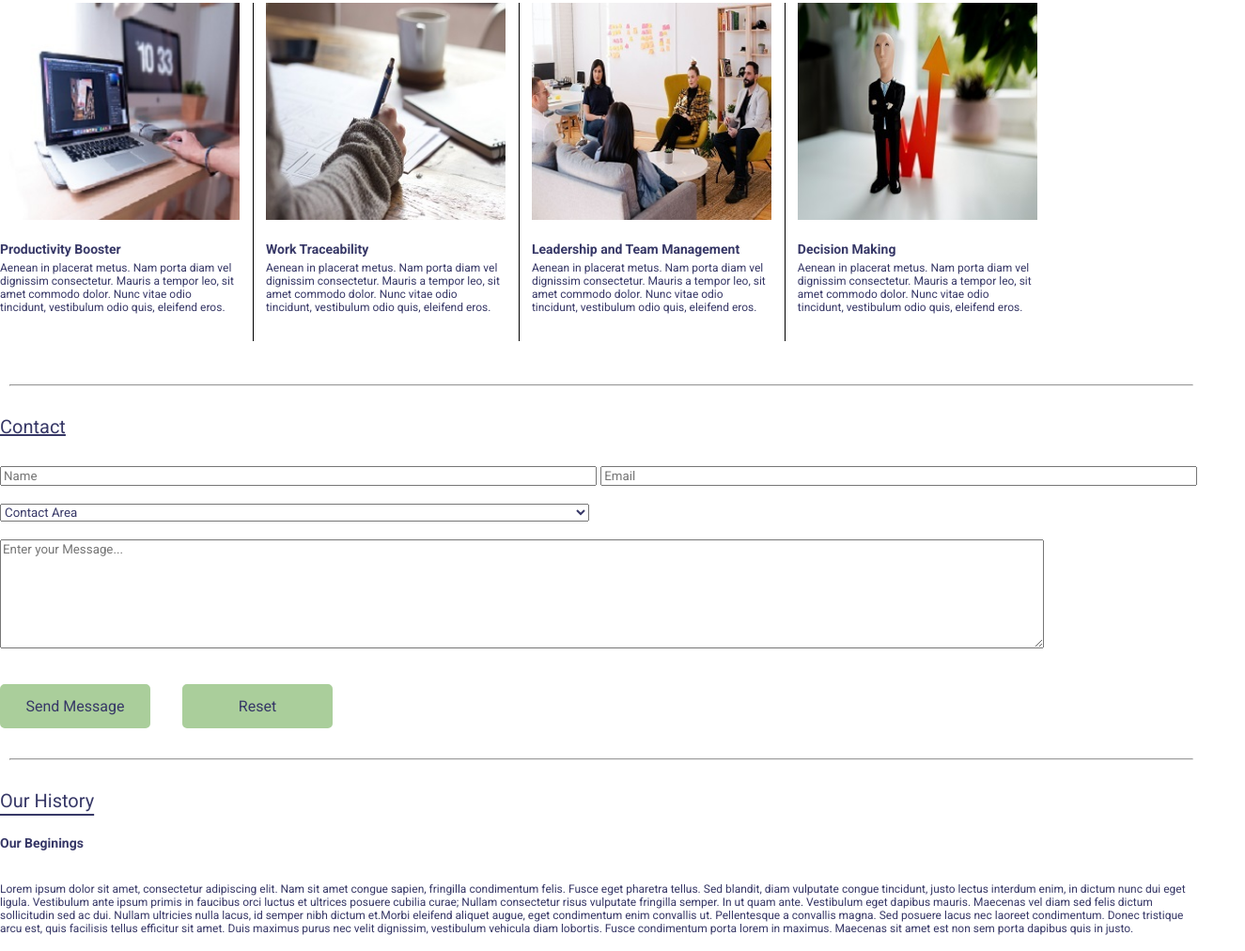
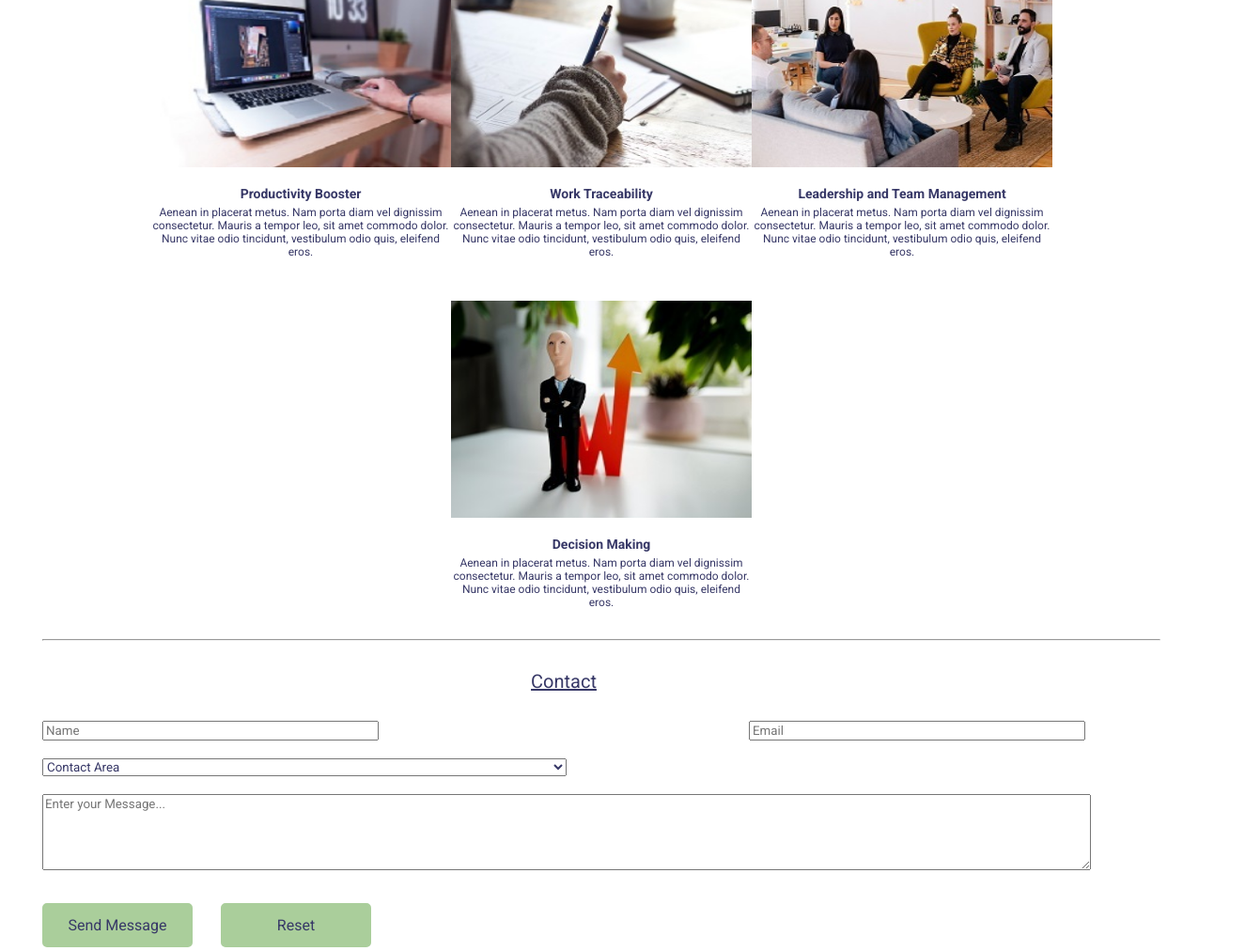
Before and after one commit to Gearyandres94/BaSP-M2022-Etapa-1, a plain HTML site: page semana-04/index.html in a window 1280 px wide. Shown: the part 1108-2120 px from the top of the page at 94% size, 1325 px wide, since content can reach past the window. Drawn offline with Linux system fonts and the light colour scheme; files that its build step writes are made by us from their sources.

Commit message:
BaSP-W04-2022: section contact and aside started

```diff
--- a/semana-04/index.html
+++ b/semana-04/index.html
@@ -196,21 +196,23 @@
                 <h3>Contact</h3>
                 <form>
                     <div>
-                        <label for="name1"></label>
                         <input type="text" name="name1" placeholder="Name">
-                        <label for="email"></label>
                         <input type="email" id="email" name="email" placeholder="Email">
                     </div>
+                    <div>
                         <label for="contactarea"></label>
-                    <select>
+                        <select title="contact-area">
                             <option value="">Contact Area</option>
                             <option value="rrhh">RR.HH.</option>
                             <option value="it">I.T.</option>
                             <option value="sales">Sales</option>
                         </select>
-                    <textarea name="" cols="30" rows="10" placeholder="Enter your Message..."></textarea>
+                    </div>
+                    <textarea name="" rows="5" placeholder="Enter your Message..."></textarea>
+                    <div>
                         <button type="submit">Send Message</button>
                         <button type="reset">Reset</button>
+                    </div>
                 </form>
             </section>
             <hr>
--- /dev/null
+++ b/semana-04/styles/aside.css
@@ -0,0 +1,3 @@
+aside{
+    display: none;
+}
--- /dev/null
+++ b/semana-04/styles/contact.css
@@ -0,0 +1,70 @@
+.contact {
+    display: flex;
+    flex-flow: row wrap;
+    margin: 0px 45px;
+    max-width: 1110px;
+}
+
+.contact h3 {
+    width: 100%;
+    text-align: center;
+    margin-bottom: 30px;
+    text-decoration: underline;
+}
+
+.contact form {
+    width: 100%;
+    display: flex;
+    flex-flow: column wrap;
+}
+
+form div:first-of-type {
+    width: 100%;
+    max-width: 1110px;
+    display: flex;
+    flex-flow: row wrap;
+    justify-content: space-between;
+
+}
+
+form div:first-of-type input {
+    min-width: 350px;
+    max-width: 520px;
+}
+
+
+
+form select {
+    min-width: 160px;
+    width: 50%;
+    margin-top: 19px;
+    margin-bottom: 19px;
+}
+
+form textarea {
+    width: 100%;
+    margin-bottom: 35px;
+}
+
+form div:last-of-type{
+    display: flex;
+}
+
+form button {
+    width:160px ;
+    height: 47px;
+    padding: 0px;
+    border-radius: 5px;
+    background: #AACE9B;
+    text-align: center;
+    color: #373867;
+    font-family: 'Roboto', sans-serif;
+    font-style: normal;
+    font-weight: 500;
+    font-size: 16px;
+    line-height: 19px;
+}
+
+form button:last-of-type{
+    margin-left: 30px;
+}
--- a/semana-04/styles/features.css
+++ b/semana-04/styles/features.css
@@ -1,4 +1,5 @@
 .features {
+    margin: 0px 45px;
     display: flex;
     flex-flow: row wrap;
     justify-content: center;
--- a/semana-04/styles/header.css
+++ b/semana-04/styles/header.css
@@ -1,5 +1,5 @@
 header {
-    margin: 0px 10px;
+    margin: 0px 45px;
     display: flex;
     flex-flow: row wrap;
     align-items: center;
--- a/semana-04/styles/styles.css
+++ b/semana-04/styles/styles.css
@@ -1,16 +1,6 @@
 * {
     font-family: 'Roboto', sans-serif;
     color: #373867;
-}
-
-aside{
-    display: none;
-}
-
-h1 {
-    font-weight: 700;
-    font-size: 48px;
-    line-height: 56px;
 }
 
 h2 {
@@ -23,6 +13,13 @@ a {
     color:#373867;
     text-decoration: none;
 }
+
+h1 {
+    font-weight: 700;
+    font-size: 48px;
+    line-height: 56px;
+}
+
 
 h3 {
     font-weight: 400;
@@ -53,8 +50,7 @@ button {
 }
 
 hr {
-    margin: 32px 10px;
-
+    margin: 32px 45px;
 }
 
 .icon {
@@ -64,6 +60,6 @@ hr {
 
 .green-bar {
     height: 6px;
-    margin: 16px 10px;
+    margin: 16px 45px;
     background: #AACE9B;
 }
--- a/semana-04/styles/title.css
+++ b/semana-04/styles/title.css
@@ -1,24 +1,23 @@
 .title {
-margin: 0px 10px;
-text-align: center;
-display: flex;
-flex-flow:row wrap;
-justify-content: center;
-align-items: center;
-width: 100%;
+    text-align: center;
+    display: flex;
+    flex-flow:row wrap;
+    justify-content: start;
+    align-content: center;
+    width: 100%;
+    margin: 0px 45px;
 }
 
 .title img {
-    width: 320px;
+    width: 350px;
     height: 239px;
 }
 
 .title div {
-    width: 317px;
+    width: 350px;
 }
 
 .title h2 {
-    margin: 26px 0px 16px 0px;
     font-family: 'Roboto';
     font-style: normal;
     font-weight: 400;
--- /dev/null
+++ b/semana-04/styles/why.css
@@ -0,0 +1,43 @@
+.why {
+    display: flex;
+    flex-flow: row wrap;
+    justify-content: center;
+    align-items: center;
+    margin: 0px 10px;
+    text-align: center;
+}
+
+.why h3 {
+    width: 100%;
+}
+
+.why article {
+    width: 320px;
+    display: flex;
+    flex-flow: column wrap;
+    justify-content: center;
+    align-items: center;
+    margin: 45px 0px 0px 0px ;
+}
+
+.why img {
+    width: 320px;
+    height: 231px;
+}
+
+.why h4 {
+    width: 100%;
+    margin-top: 20px;
+    margin-bottom: 5px;
+}
+
+.why p {
+    width: 320px;
+    margin: 0px;
+}
+
+.hzt-bar {
+    display: none;
+
+    border-left: 1px solid black;
+}
```
Lines whose indentation alone changed are shown as unchanged.
